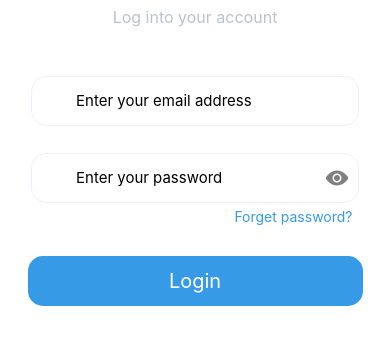
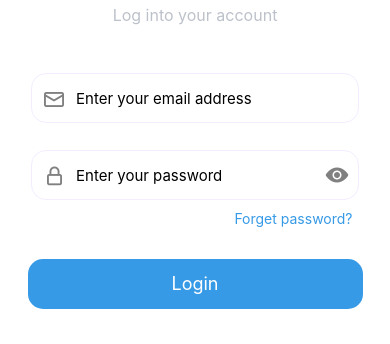
Before and after one commit to zeezo10/hiris, a React Native app in the folder my-app/: screen /Login in a window 390 px wide. Shown: the part 352-696 px from the top of the page. Built offline with nearby package versions, Linux system fonts and the light colour scheme.

Commit message:
login page done

```diff
--- a/my-app/App.js
+++ b/my-app/App.js
@@ -20,6 +20,7 @@ import Support from "./pages/Support";
 import Pengaturan from "./pages/Pengaturan";
 import LoadingPage from "./pages/LoadingPage";
 import { useEffect, useState } from "react";
+import SuccessLoginLoading from "./pages/SuccessLoginLoading";
 
 const Stack = createStackNavigator();
 const Tab = createBottomTabNavigator();
@@ -106,7 +107,6 @@ function MainTab() {
 }
 
 export default function App() {
-
   //// delete after ----------------
 
   const [isLoad, setLoading] = useState(true);
@@ -168,6 +168,11 @@ export default function App() {
               },
             }}
           />
+          <Stack.Screen
+            name="SuccessLogin"
+            component={SuccessLoginLoading}
+            options={{ headerShown: false }}
+          />
         </Stack.Navigator>
       </NavigationContainer>
     </SafeAreaProvider>
--- a/my-app/app.json
+++ b/my-app/app.json
@@ -12,7 +12,8 @@
       "backgroundColor": "#ffffff"
     },
     "ios": {
-      "supportsTablet": true
+      "supportsTablet": true,
+      "bundleIdentifier": "com.zeezo.persona"
     },
     "android": {
       "adaptiveIcon": {
@@ -36,9 +37,15 @@
     ],
     "extra": {
       "eas": {
-        "projectId": "bd0f1a1c-9a6f-45e2-baab-126cf5a9f694"
+        "projectId": "3b197eae-b3ed-4e84-9aa0-ccdedc094ac3"
       }
     },
-    "owner": "zeezo"
+    "owner": "zeezo",
+    "runtimeVersion": {
+      "policy": "appVersion"
+    },
+    "updates": {
+      "url": "https://u.expo.dev/3b197eae-b3ed-4e84-9aa0-ccdedc094ac3"
+    }
   }
 }
--- a/my-app/package.json
+++ b/my-app/package.json
@@ -24,7 +24,11 @@
     "react-native-chart-kit": "^6.12.0",
     "react-native-safe-area-context": "4.10.5",
     "react-native-screens": "3.31.1",
-    "react-native-vector-icons": "^10.2.0"
+    "react-native-vector-icons": "^10.2.0",
+    "react-native-web": "~0.19.10",
+    "react-dom": "18.2.0",
+    "@expo/metro-runtime": "~3.2.3",
+    "expo-updates": "~0.25.27"
   },
   "devDependencies": {
     "@babel/core": "^7.20.0"
--- a/my-app/pages/LoadingPage.js
+++ b/my-app/pages/LoadingPage.js
@@ -1,25 +1,24 @@
-import React from 'react'
-import { Text, View , StyleSheet } from 'react-native'
+import React from "react";
+import { Text, View, StyleSheet } from "react-native";
 
 export default function LoadingPage() {
   return (
-    <View style={styles.container} >
+    <View style={styles.container}>
       <Text style={styles.title}>Persona</Text>
     </View>
-  )
+  );
 }
-
 
 const styles = StyleSheet.create({
   container: {
     flex: 1,
-      justifyContent: 'center',
-      alignItems: 'center',
-      backgroundColor: '#66b2ec',
+    justifyContent: "center",
+    alignItems: "center",
+    backgroundColor: "#379AE6FF",
   },
   title: {
     fontSize: 50,
-      fontWeight: 'bold',
-      color: 'white',
-    }
+    fontWeight: "bold",
+    color: "white",
+  },
 });
--- a/my-app/pages/Login.js
+++ b/my-app/pages/Login.js
@@ -16,10 +16,13 @@ import AntDesign from "react-native-vector-icons/AntDesign";
 
 import * as SplashScreen from "expo-splash-screen";
 import { useFonts } from "expo-font";
+import { useNavigation } from "@react-navigation/native";
 
 SplashScreen.preventAutoHideAsync();
 
-export default function Login({ navigation }) {
+export default function Login() {
+  const navigation = useNavigation();
+
   const screenWidth = Dimensions.get("window").width;
 
   const [emailInput, setEmailInput] = useState("");
@@ -29,6 +32,8 @@ export default function Login({ navigation }) {
   const [isPasswordFocused, setIsPasswordFocused] = useState(false);
   const [isEmailValid, setIsEmailValid] = useState(true);
   const [isPasswordValid, setIsPasswordValid] = useState(true);
+  const [isSuccessLogin, setSuccessLogin] = useState(false);
+
   const [fontsLoaded] = useFonts({
     "ABeeZee-Bold": require("../assets/font/ABeeZee Bold.ttf"),
   });
@@ -67,7 +72,7 @@ export default function Login({ navigation }) {
       setIsPasswordValid(true);
     }
     if (emailInput === validEmail && password === validPassword) {
-      console.log("Login successful");
+      setSuccessLogin(true);
     }
   };
 
@@ -81,7 +86,8 @@ export default function Login({ navigation }) {
           <Text style={styles.appNameText}>persona</Text>
           <Text style={styles.signInText}>Log into your account</Text>
         </View>
-
+        {!isSuccessLogin ? (
+          <>
             <View
               style={[
                 styles.outerInputBorder,
@@ -100,6 +106,15 @@ export default function Login({ navigation }) {
                 onFocus={() => setIsUsernameFocused(true)}
                 onBlur={() => setIsUsernameFocused(false)}
               />
+
+              <View style={{ width: 35 }}>
+                <Octicons
+                  name="mail"
+                  size={20}
+                  color="grey"
+                  style={{ marginTop: -35, marginLeft: 13 }}
+                />
+              </View>
             </View>
 
             <View
@@ -134,6 +149,14 @@ export default function Login({ navigation }) {
                   />
                 </TouchableOpacity>
               </View>
+              <View style={{ width: 35 }}>
+                <Octicons
+                  name="lock"
+                  size={20}
+                  color="grey"
+                  style={{ marginTop: -35, marginLeft: 16 }}
+                />
+              </View>
             </View>
             <View style={styles.forgetPassword}>
               <View
@@ -151,7 +174,7 @@ export default function Login({ navigation }) {
                       size={18}
                       color="#c12126"
                     />
-                <Text style={styles.errorMessage}>Wrongi password</Text>
+                    <Text style={styles.errorMessage}>Wrong password</Text>
                   </>
                 )}
               </View>
@@ -161,6 +184,10 @@ export default function Login({ navigation }) {
             <Pressable style={styles.signInButton} onPress={handleLogin}>
               <Text style={styles.signInButtonText}>Login</Text>
             </Pressable>
+          </>
+        ) : (
+          <ActivityIndicator size="large" color="#379AE6FF" />
+        )}
       </View>
     </View>
   );
@@ -172,15 +199,15 @@ const styles = StyleSheet.create({
     backgroundColor: "black",
     justifyContent: "center",
   },
-  welcomeTextContainer:{
-    display:"flex",
-    alignItems:"center",
-    gap:10
+  welcomeTextContainer: {
+    display: "flex",
+    alignItems: "center",
+    gap: 10,
   },
-  logo:{
-    height:100,
-    width:100,
-    backgroundColor:"pink"
+  logo: {
+    height: 100,
+    width: 100,
+    backgroundColor: "pink",
   },
   formContainer: {
     gap: 20,
@@ -207,23 +234,23 @@ const styles = StyleSheet.create({
     color: "#BCC1CAFF",
   },
   outerInputBorder: {
-    borderRadius: 17,
     padding: 3.5,
     width: 335,
   },
   outerInputBorderFocused: {
-    borderRadius: 17,
     backgroundColor: "#d7ebfa",
     padding: 3.5,
     width: 335,
+    borderRadius: 17,
   },
   outerInputBorderError: {
+    borderRadius: 17,
     backgroundColor: "#fddede",
   },
   input: {
     backgroundColor: "white",
     borderWidth: 1,
-    height:50,
+    height: 50,
     fontSize: 15,
     width: "100%",
     borderRadius: 15,
@@ -240,8 +267,7 @@ const styles = StyleSheet.create({
   },
 
   forgetPassword: {
-    marginTop: -30,
-    marginTop: -30,
+    marginTop: -25,
     height: 40,
     width: 335,
     display: "flex",
@@ -278,6 +304,6 @@ const styles = StyleSheet.create({
   },
   signInButtonText: {
     color: "white",
-    fontSize: 20,
+    fontSize: 18,
   },
 });
--- /dev/null
+++ b/my-app/pages/SuccessLoginLoading.js
@@ -0,0 +1,45 @@
+import React, { useEffect } from "react";
+import { View, Text, StyleSheet, Dimensions } from "react-native";
+import * as SplashScreen from "expo-splash-screen";
+import { useFonts } from "expo-font";
+
+export default function SuccessLoginLoading() {
+  const screenWidth = Dimensions.get("window").width;
+
+  const [fontsLoaded] = useFonts({
+    "ABeeZee-Bold": require("../assets/font/ABeeZee Bold.ttf"),
+  });
+
+  useEffect(() => {
+    async function prepare() {
+      await SplashScreen.preventAutoHideAsync();
+    }
+    prepare();
+  }, []);
+
+  if (!fontsLoaded) {
+    return <ActivityIndicator />;
+  } else {
+    SplashScreen.hideAsync();
+  }
+
+  return (
+    <View style={styles.container}>
+      <Text style={styles.title}>persona</Text>
+    </View>
+  );
+}
+
+const styles = StyleSheet.create({
+  container: {
+    flex: 1,
+    justifyContent: "center",
+    alignItems: "center",
+    backgroundColor: "white",
+  },
+  title: {
+    fontSize: 50,
+    fontFamily: "ABeeZee-Bold",
+    color: "#379AE6FF",
+  },
+});
```
Also changed, not shown: 1 other file (tests, documents, lock files or other folders). Lines whose indentation alone changed are shown as unchanged.
